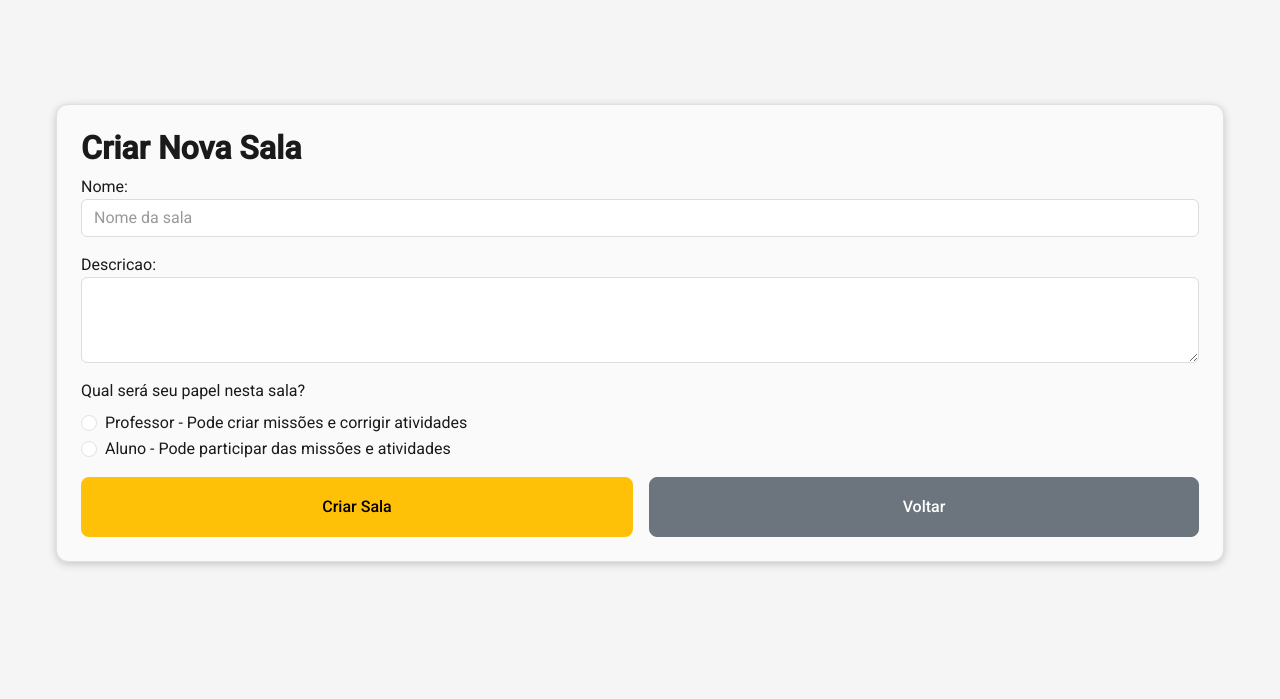
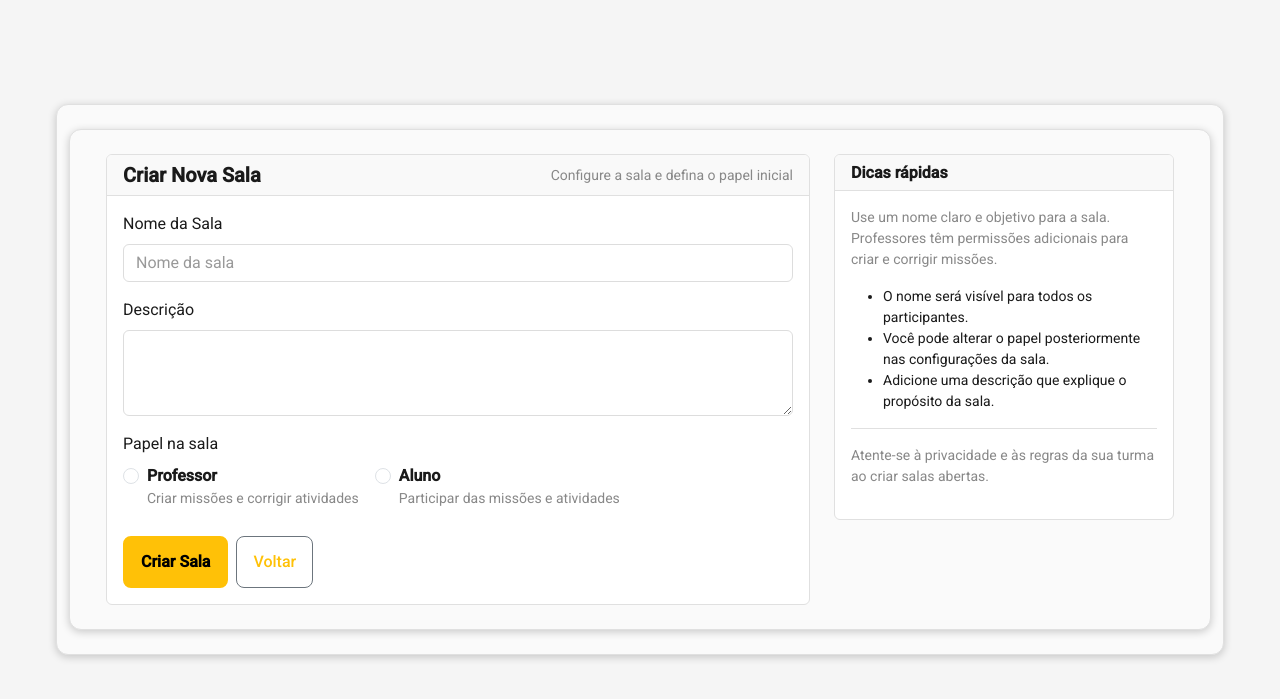
Before and after one commit to Pedroartur84/Plataforma-de-educa-o-gameficada, a Django app: page /usuarios/criar-sala/ in a window 1280 px wide. Shown: the top 699 px of the page. Run offline with Django 5.2, Linux system fonts and the light colour scheme; the visitor is signed in with stand-in values (Sample User, id 1).

Commit message:
melhora no html criar_sala

```diff
--- a/templates/usuarios/criar_sala.html
+++ b/templates/usuarios/criar_sala.html
@@ -5,36 +5,78 @@
 
 {% block content %}
 <div class="container mt-5">
-    <h2>Criar Nova Sala</h2>
-    <form method="post">
+    <div class="row justify-content-center">
+        <div class="col-12 col-md-8">
+            <div class="card card-no-scale">
+                <div class="card-header d-flex align-items-center justify-content-between">
+                    <h5 class="mb-0">Criar Nova Sala</h5>
+                    <small class="text-muted">Configure a sala e defina o papel inicial</small>
+                </div>
+                <form method="post" class="card-body">
                     {% csrf_token %}
+
                     <div class="mb-3">
-            {{ form.nome.label_tag }}
+                        <label for="id_nome" class="form-label">Nome da Sala</label>
                         {{ form.nome }}
+                        {% if form.nome.errors %}
+                        <div class="text-danger small">{{ form.nome.errors }}</div>
+                        {% endif %}
                     </div>
+
                     <div class="mb-3">
-            {{ form.descricao.label_tag }}
+                        <label for="id_descricao" class="form-label">Descrição</label>
                         {{ form.descricao }}
+                        {% if form.descricao.errors %}
+                        <div class="text-danger small">{{ form.descricao.errors }}</div>
+                        {% endif %}
                     </div>
+
                     <div class="mb-3">
-            <label class="form-label">Qual será seu papel nesta sala?</label>
+                        <label class="form-label">Papel na sala</label>
+                        <div class="d-flex gap-3 flex-column flex-sm-row">
                             <div class="form-check">
                                 <input class="form-check-input" type="radio" name="tipo_na_sala" value="professor" id="professor" required>
                                 <label class="form-check-label" for="professor">
-                    Professor - Pode criar missões e corrigir atividades
+                                    <strong>Professor</strong>
+                                    <div class="text-muted small">Criar missões e corrigir atividades</div>
                                 </label>
                             </div>
+
                             <div class="form-check">
                                 <input class="form-check-input" type="radio" name="tipo_na_sala" value="aluno" id="aluno" required>
                                 <label class="form-check-label" for="aluno">
-                    Aluno - Pode participar das missões e atividades
+                                    <strong>Aluno</strong>
+                                    <div class="text-muted small">Participar das missões e atividades</div>
                                 </label>
                             </div>
                         </div>
-        <div class="buttons-container">
-            <button type="submit" class="btn btn-primary btn-responsive">Criar Sala</button>
-            <a href="{% url 'usuarios:pag_principal' %}" class="btn btn-secondary btn-responsive">Voltar</a>
+                    </div>
+
+                    <div class="d-flex gap-2 mt-4">
+                        <button type="submit" class="btn btn-primary">Criar Sala</button>
+                        <a href="{% url 'usuarios:pag_principal' %}" class="btn btn-outline-secondary">Voltar</a>
                     </div>
                 </form>
             </div>
+        </div>
+
+        <div class="col-12 col-md-4 mt-3 mt-md-0">
+            <div class="card card-no-scale">
+                <div class="card-header">
+                    <h6 class="mb-0">Dicas rápidas</h6>
+                </div>
+                <div class="card-body">
+                    <p class="small text-muted">Use um nome claro e objetivo para a sala. Professores têm permissões adicionais para criar e corrigir missões.</p>
+                    <ul class="small">
+                        <li>O nome será visível para todos os participantes.</li>
+                        <li>Você pode alterar o papel posteriormente nas configurações da sala.</li>
+                        <li>Adicione uma descrição que explique o propósito da sala.</li>
+                    </ul>
+                    <hr>
+                    <p class="small text-muted">Atente-se à privacidade e às regras da sua turma ao criar salas abertas.</p>
+                </div>
+            </div>
+        </div>
+    </div>
+</div>
 {% endblock %}
```
Lines whose indentation alone changed are shown as unchanged.
